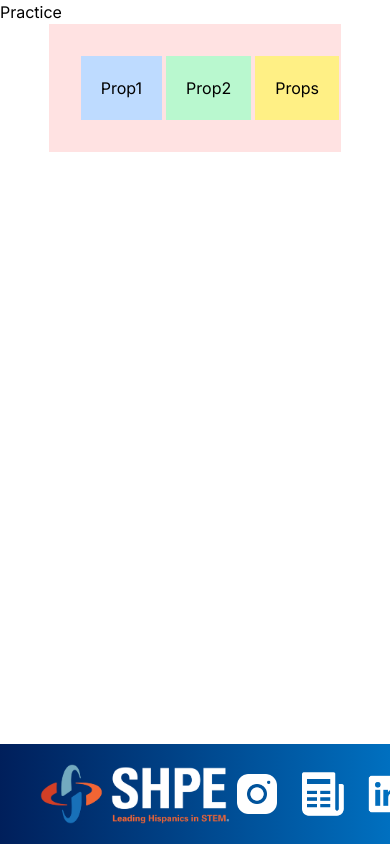
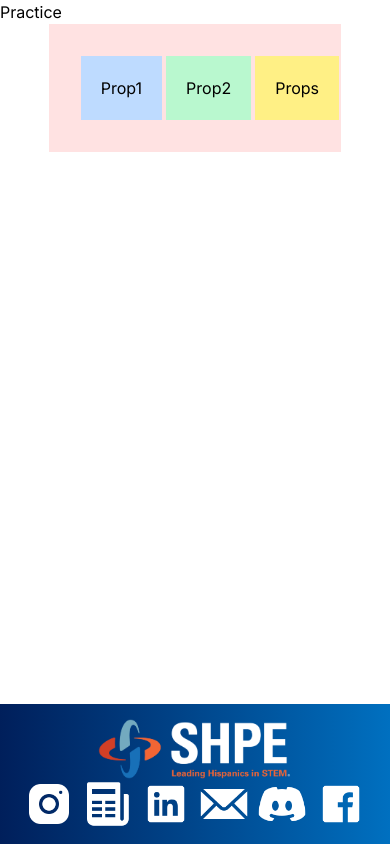
Before and after one commit to acm-ucr/shpe-website, a Next.js app: page / in a window 390 px wide. Built offline with nearby package versions, Linux system fonts and the light colour scheme.

Commit message:
added mobile responsiveness to the footer

```diff
--- a/src/app/globals.css
+++ b/src/app/globals.css
@@ -34,7 +34,7 @@
   --color-shpe-orange-600: #d33a02;
   --color-shpe-orange-500: #fd652f;
   --color-shpe-blue-200: #001f5b;
-  --color-shpe-blue-150: #0070C0;
+  --color-shpe-blue-150: #0070c0;
   --color-shpe-blue-100: #003da5;
   --color-shpe-blue-050: #72a9be;
   --color-shpe-red-100: #e22726;
--- a/src/components/board/footer.tsx
+++ b/src/components/board/footer.tsx
@@ -12,14 +12,14 @@ const iconSize = "h-[50px] w-[50px]";
 
 const Footer = () => {
   return (
-    <div className="from-shpe-blue-200 to-shpe-blue-150 fixed bottom-0 left-0 flex w-full items-center justify-between bg-gradient-to-r px-[40px] py-[20px]">
+    <div className="from-shpe-blue-200 to-shpe-blue-150 fixed bottom-0 left-0 flex w-full flex-col items-center justify-center bg-gradient-to-r px-[20px] py-[15px] md:flex-row md:justify-between md:px-[40px] md:py-[20px]">
       <Image
         src={shpeFooterLogo}
         alt="FooterLogo"
         className="h-[60px] w-[195px]"
       />
 
-      <div className="flex items-center gap-[15px]">
+      <div className="flex w-full justify-around md:w-auto md:justify-end md:gap-[15px]">
         <Image src={instagramIcon} alt="Instagram" className={iconSize} />
         <Image src={newsIcon} alt="News" className={iconSize} />
         <Image src={linkedinIcon} alt="LinkedIn" className={iconSize} />
```
